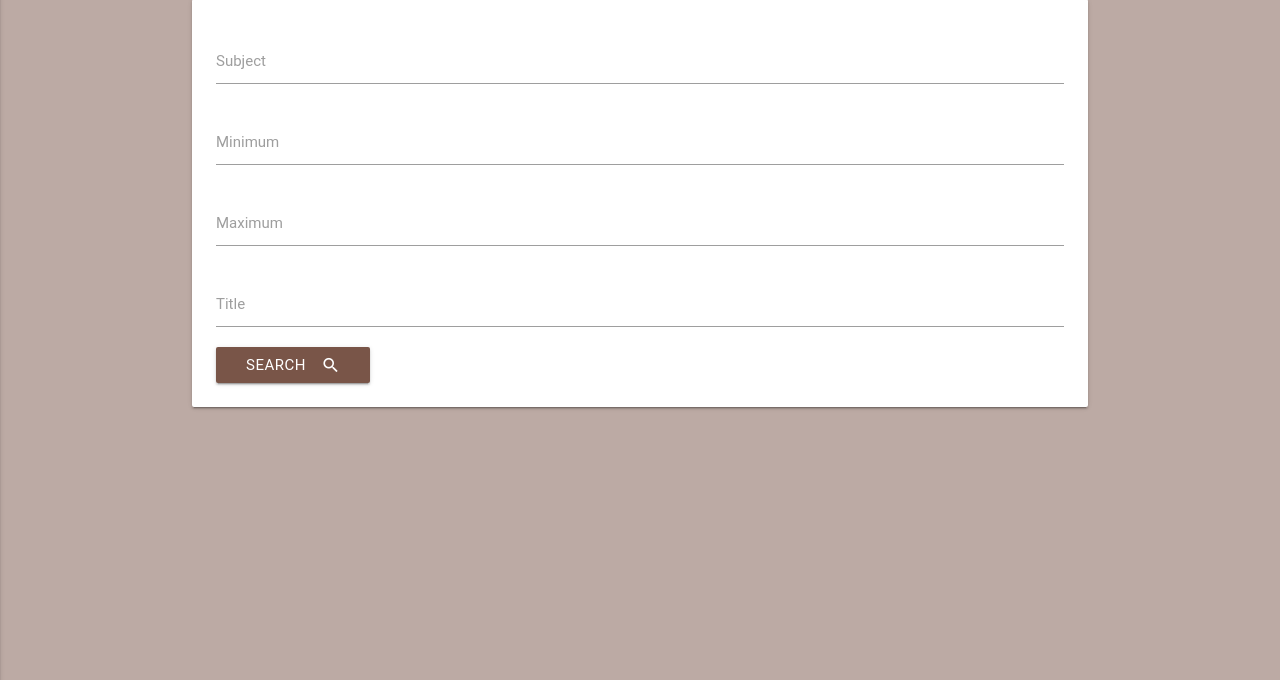
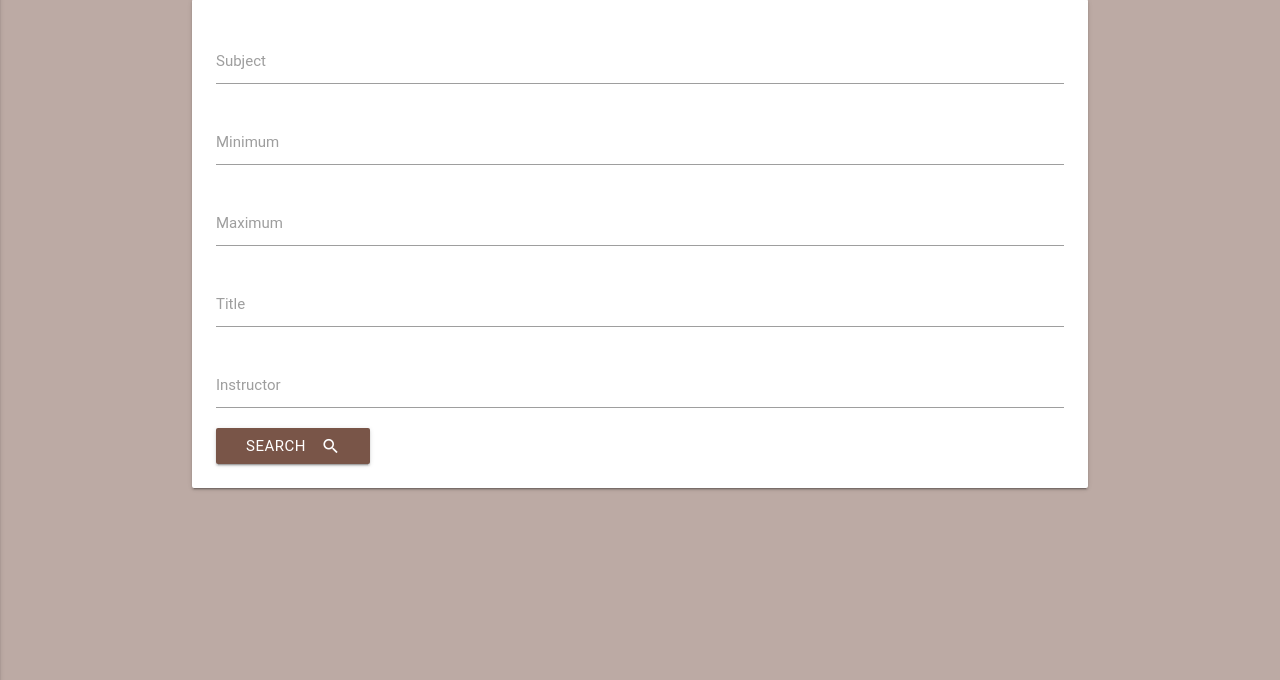
Before and after one commit to westonbelk/clemson-course-catalog, a Flask app: page /query in a window 1280 px wide. Shown: the part 85-765 px from the top of the page. Run offline with Flask 2, Linux system fonts and the light colour scheme; parts of the project's set-up code (start-up, migrations or seed data) failed here and were passed over; some libraries are stand-ins or nearby versions; some web fonts are replaced.

Commit message:
Moved datafile to data/ subdirectory. Added search by instructor

```diff
--- a/app.py
+++ b/app.py
@@ -10,7 +10,7 @@ app = Flask(__name__)
 # Load courses
 #
 courses = []
-with open('../../out/courses.json') as f:
+with open('data/courses.json') as f:
 	courses = list(map(
 		lambda c: Course(c),
 		json.loads(f.read())
@@ -39,6 +39,7 @@ def query():
 	min_query_number = request.args.get('min')
 	max_query_number = request.args.get('max')
 	title = request.args.get('title')
+	instructor = request.args.get('instructor')
 
 	if max_query_number == None or max_query_number == '':
 		max_query_number = math.inf
@@ -54,4 +55,5 @@ def query():
 		.filter(lambda c: subject == None or subject == '' or c.subject.lower() == subject.lower())
 		.filter(lambda c: c.number >= min_query_number)
 		.filter(lambda c: c.number <= max_query_number)
-		.filter(lambda c: title == None or title == '' or title.lower() in c.title.lower()))
+		.filter(lambda c: title == None or title == '' or title.lower() in c.title.lower())
+		.filter(lambda c: instructor == None or instructor == '' or any(map(lambda t: instructor.lower() in t.name.lower() , c.instructors))))
--- a/templates/query.html
+++ b/templates/query.html
@@ -19,6 +19,10 @@
 				<input type="text" name="title">
 				<label for="title">Title</label>
 			</div>
+			<div class="input-field">
+				<input type="text" name="instructor">
+				<label for="instructor">Instructor</label>
+			</div>
 
 			<button type="submit" class="btn waves-effect waves-light brown">
 				Search
```
Also changed, not shown: 1 other file.
